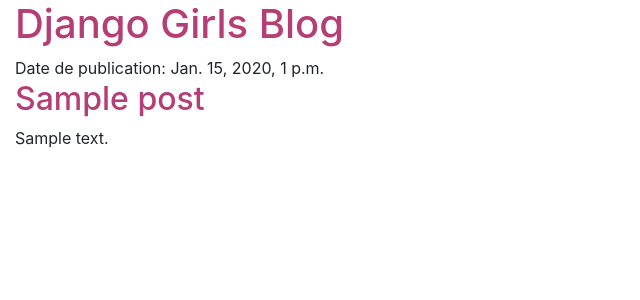
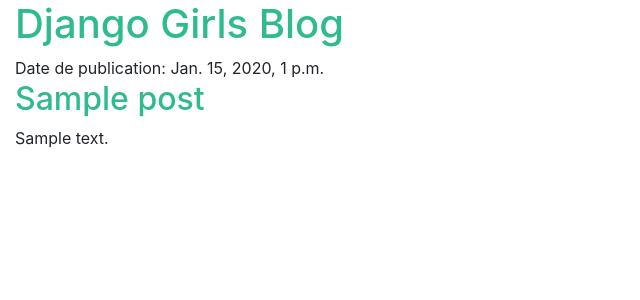
Before and after one commit to Ranjalifera/mon-nouveau-blog, a Django app: page / in a window 1280 px wide. Shown: the top 300 px of the page, without its empty margins (0-640 px from the left). Run offline with Django 5.2, Linux system fonts and the light colour scheme; tables that the repository leaves empty hold one stand-in row (values such as "Sample post").

Commit message:
Changement de couleur

```diff
--- a/blog/static/css/blog.css
+++ b/blog/static/css/blog.css
@@ -1,5 +1,5 @@
 h1 a, h2 a {
-    color: 	#b43e75;
+    color: 		#30BA8F;
 }
 
 body {
```
